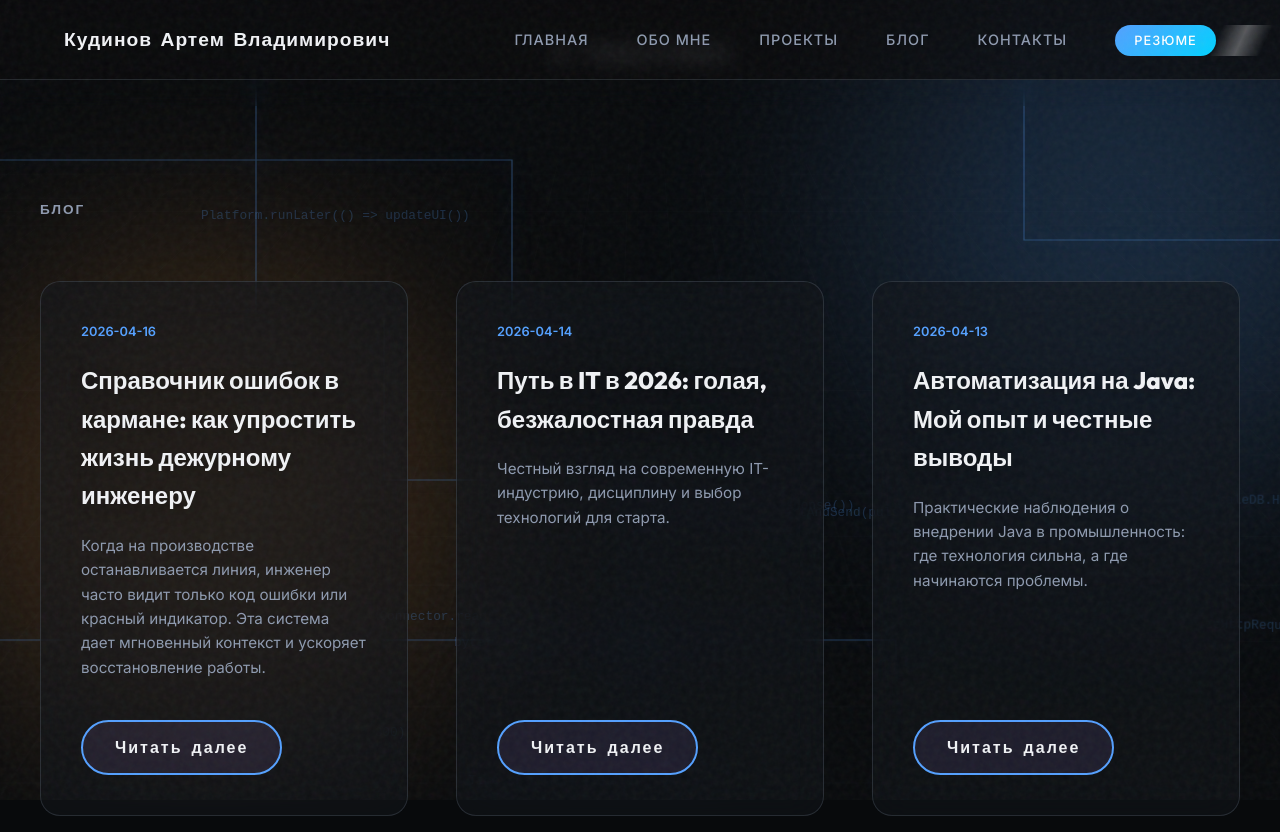
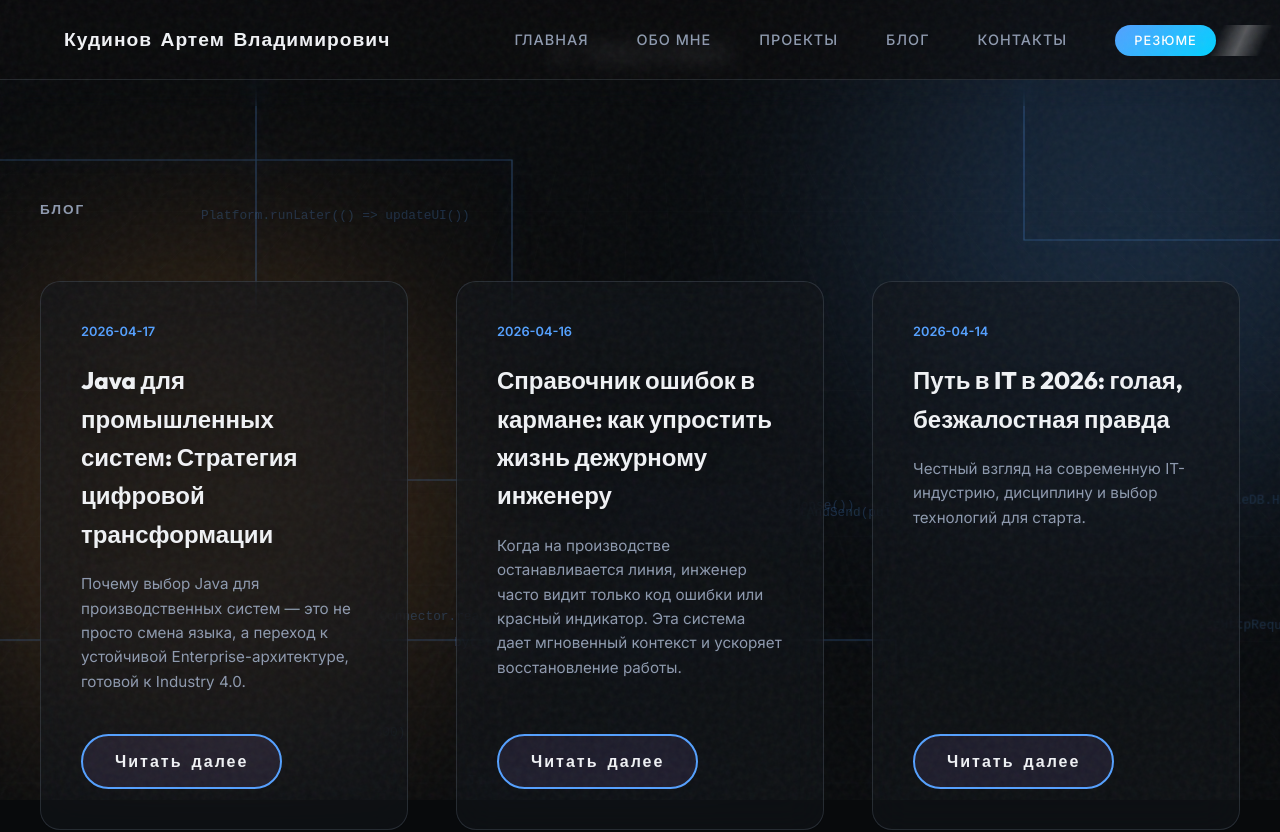
Before and after one commit to KudinovArtemilus/portfolio-2026, a React (Vite) app: page /blog in a window 1280 px wide. Shown: the top 832 px of the page. Built offline with nearby package versions, Linux system fonts and the light colour scheme.

Commit message:
Add new blog post about Java in industrial systems

```diff
--- a/src/data/blogPosts.js
+++ b/src/data/blogPosts.js
@@ -1,4 +1,11 @@
 export const blogPosts = [
+    {
+        id: 'java-industrial-strategy',
+        title: 'Java для промышленных систем: Стратегия цифровой трансформации',
+        date: '2026-04-17',
+        excerpt: 'Почему выбор Java для производственных систем — это не просто смена языка, а переход к устойчивой Enterprise-архитектуре, готовой к Industry 4.0.',
+        driveId: '15bDwl-YNQehQBPUHMgu8Gh4Wy_fsqWcf'
+    },
     {
         id: 'spravochnik-oshibok',
         title: 'Справочник ошибок в кармане: как упростить жизнь дежурному инженеру',
```
